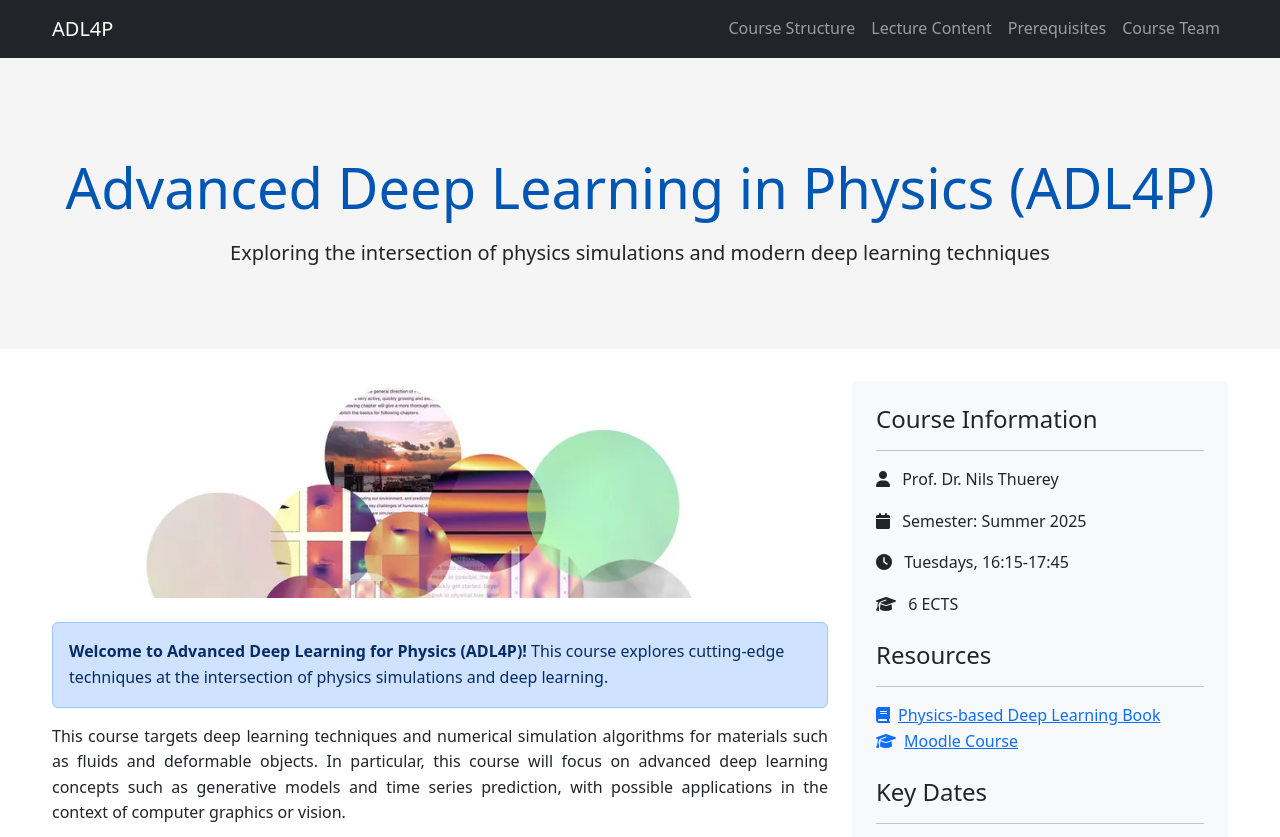
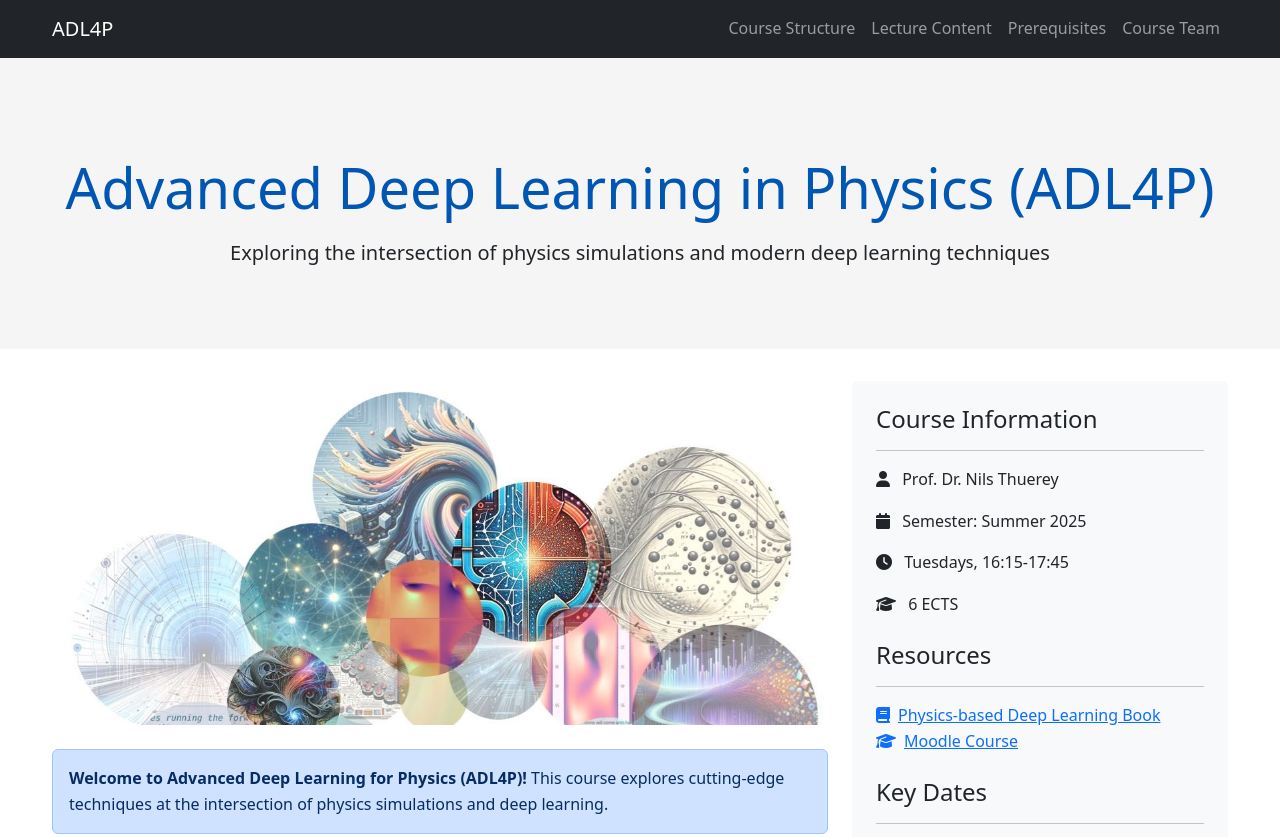
Before and after one commit to tum-pbs/ADL4P, a plain HTML site: page index.html in a window 1280 px wide. Shown: the top 837 px of the page. Drawn offline with nearby package versions, Linux system fonts and the light colour scheme.

Commit message:
updated logo

```diff
--- a/index.html
+++ b/index.html
@@ -79,7 +79,7 @@
     <div class="container">
         <div class="row">
             <div class="col-lg-8">
-                <img src="img/thumbnail.png" alt="Advanced Deep Learning in Physics"
+                <img src="img/pbdl3-logo.jpg" alt="Advanced Deep Learning in Physics"
                 class="img-fluid mb-4 rounded" />
 
                 <div class="alert alert-primary">
```
Also changed, not shown: img/pbdl3-logo.jpg (added).
